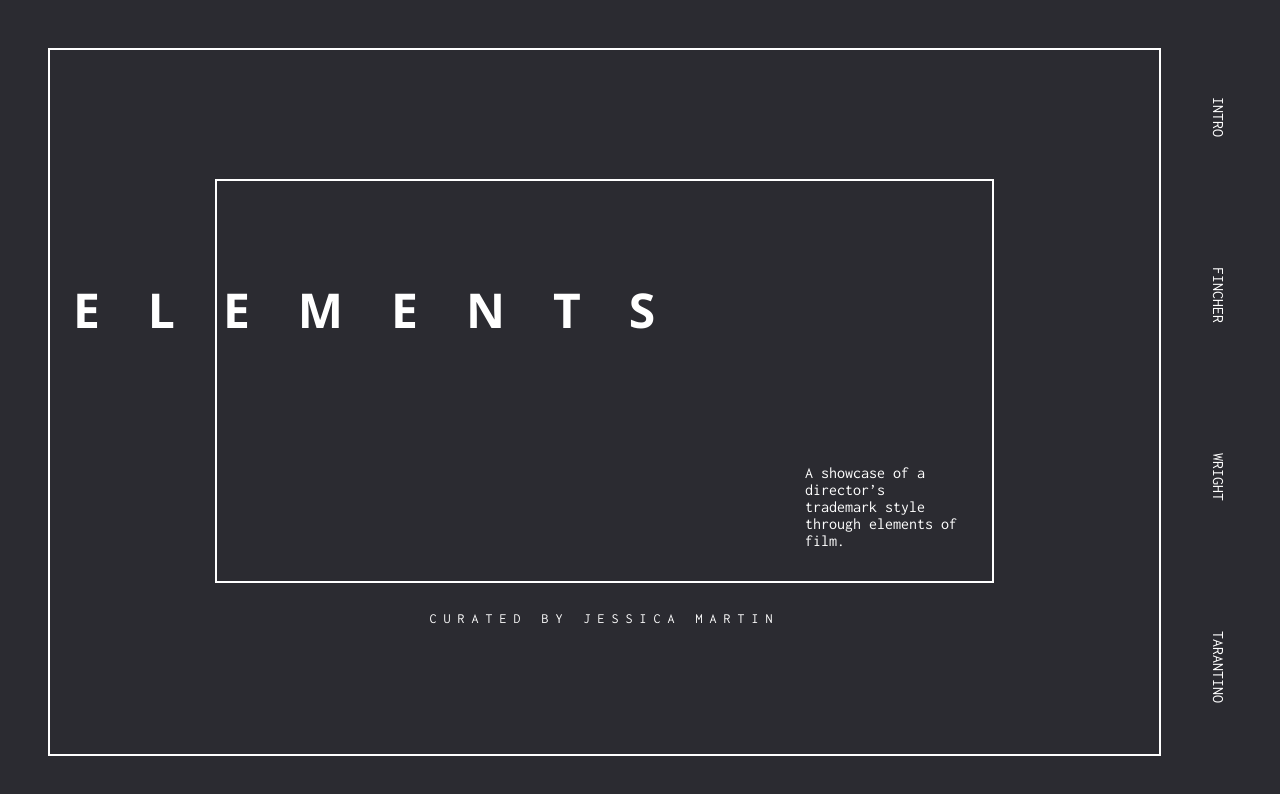
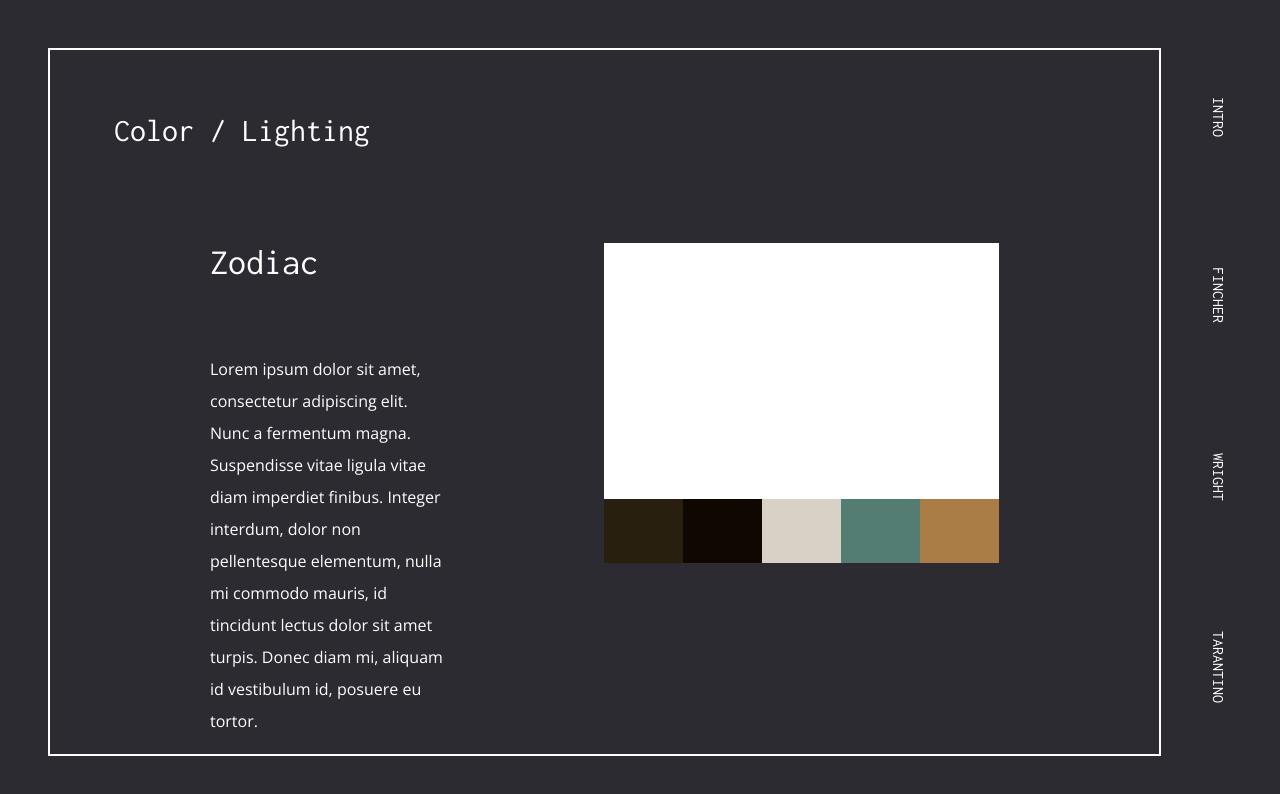
Before and after one commit to jessmartian/capstone, a Vue app in the folder elements/: page / in a window 1280 px wide. Both pictures are taken after a click on the element "FINCHER". Shown: the top 794 px of the page. Built offline with nearby package versions, Linux system fonts and the light colour scheme.

Commit message:
create fincher page

```diff
--- a/elements/src/App.vue
+++ b/elements/src/App.vue
@@ -2,7 +2,12 @@
   <div id="app">
     <div class="main">
       <div :class="[introScreen ? 'main-container--intro': '', 'main-container']">
-        <Intro></Intro>
+        <template v-if="introScreen">
+          <Intro></Intro>
+        </template>
+        <template v-else-if="fincherScreen">
+          <FincherScreen></FincherScreen>
+        </template>
       </div>
     </div>
     <div class="sidebar-container">
@@ -14,12 +19,14 @@
 <script>
 import Intro from './components/Intro.vue';
 import Sidebar from './components/Sidebar.vue';
+import FincherScreen from './components/FincherScreen.vue';
 
 export default {
   name: 'app',
   components: {
     Intro,
     Sidebar,
+    FincherScreen
   },
   data() {
     return {
--- /dev/null
+++ b/elements/src/components/FincherScreen.vue
@@ -0,0 +1,99 @@
+<template>
+  <div class="fincher">
+    <div class="fincher__topbar">
+      Color / Lighting
+    </div>
+    <div class="fincher__container">
+      <div class="fincher__description">
+        <div class="fincher__description-title">Zodiac</div>
+        <div class="fincher__description-body">Lorem ipsum dolor sit amet, consectetur adipiscing elit. Nunc a fermentum magna. Suspendisse vitae ligula vitae diam imperdiet finibus. Integer interdum, dolor non pellentesque elementum, nulla mi commodo mauris, id tincidunt lectus dolor sit amet turpis. Donec diam mi, aliquam id vestibulum id, posuere eu tortor.</div>
+      </div>
+      <div class="fincher__video">
+        <div class="fincher__video-screen">
+          Test
+        </div>
+        <div class="fincher__video-palette">
+          <div v-for="color in palette"
+            :key="color"
+            class="fincher__video-palette-color"
+            :style="{ 'background-color': color }">
+          </div>
+        </div>
+      </div>
+    </div>
+  </div>
+</div>
+</template>
+
+<script>
+export default {
+  name: 'FincherScreen',
+  data() {
+    return {
+      palette: [
+        '#291F0F',
+        '#0E0800',
+        '#D7D2C5',
+        '#537C72',
+        '#AA7D47',
+      ]
+    }
+  }
+};
+</script>
+
+<style scoped lang="scss">
+.fincher {
+  width: 100%;
+  height: 100%;
+  display: flex;
+  flex-direction: column;
+  &__topbar {
+    align-self: flex-start;
+    margin: 2em;
+    width: 100%;
+    text-align: left;
+    font-size: 2em;
+  }
+  &__container {
+    display:flex;
+    justify-content: space-between;
+    padding: 2em 10em;
+    height: 40vh;
+  }
+  &__description {
+    width: 50%;
+    text-align: left;
+    &-title {
+      font-size: 36px;
+      margin-bottom: 2em;
+    }
+    &-body {
+      font-size: 16px;
+      font-family: 'Open Sans', sans-serif;
+      width: 60%;
+      line-height: 2em;
+    }
+  }
+  &__video {
+    width: 50%;
+    display: flex;
+    flex-direction: column;
+    &-screen {
+      background-color: white;
+      height: 80%;
+      width: 100%;
+    }
+    &-palette {
+      display: flex;
+      height: 20%;
+      width: 100%;
+      background-color: black;
+      &-color {
+        width: 20%;
+      }
+    }
+  }
+
+}
+</style>
```
